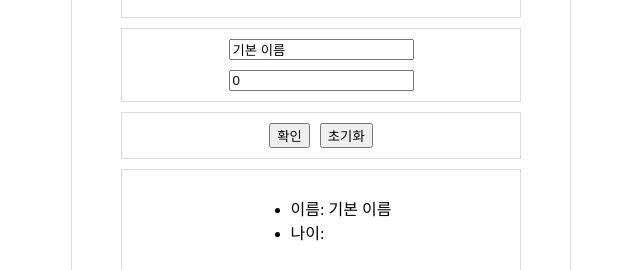
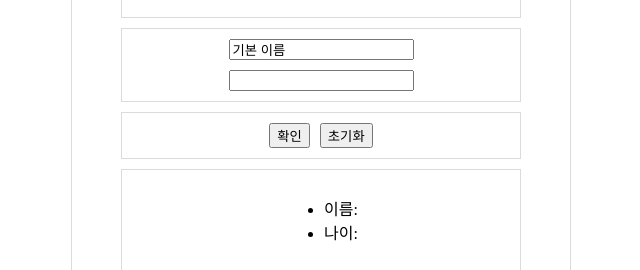
Before and after one commit to code1218/korit_9_gov_react, a React (Vite) app: page / in a window 1280 px wide. Shown: the part 134-404 px from the top of the page, without its empty margins (319-959 px from the left). Built offline with nearby package versions, Linux system fonts and the light colour scheme.

Commit message:
input useState

```diff
--- a/src/ch02/App02.jsx
+++ b/src/ch02/App02.jsx
@@ -2,7 +2,10 @@ import { useState } from "react";
 import "./style.css";
 
 function App02() {
-    const [ name, setName ] = useState("기본 이름");
+    const [ name, setName ] = useState("기본 이름");     // input의 value 값이 변하면
+    const [ name2, setName2 ] = useState("");           // 확인 버튼이 눌러지면
+    const [ age, setAge ] = useState("");
+    const [ age2, setAge2 ] = useState("");
 
     const data = {
         title: "리액트 기초 시작",
@@ -11,8 +14,27 @@ function App02() {
     }
 
     const handleNameInputOnChange = (event) => {
-        console.log(event.target.value);
         setName(event.target.value);
+    }
+
+    const handleAgeInputOnChange = (event) => {
+        setAge(event.target.value);
+    }
+
+    //handleOkOnClick
+
+    const handleOkOnClick = () => {
+        setName2(name);
+        setAge2(age);
+        setName("");
+        setAge("");
+    }
+
+    const handleResetOnClick = () => {
+        setName2("");
+        setAge2("");
+        setName("");
+        setAge("");
     }
 
     return <div className="main-box">
@@ -21,16 +43,16 @@ function App02() {
         </div>
         <div className="input-box">
             <input type="text" value={name} onChange={handleNameInputOnChange} />
-            <input type="text" value={data.age} />
+            <input type="text" value={age} onChange={handleAgeInputOnChange} />
         </div>
         <div className="button-box">
-            <button>확인</button>
-            <button>초기화</button>
+            <button onClick={handleOkOnClick}>확인</button>
+            <button onClick={handleResetOnClick}>초기화</button>
         </div>
         <div className="display-box">
             <ul>
-                <li>이름: {name}</li>
-                <li>나이: </li>
+                <li>이름: {name2}</li>
+                <li>나이: {age2}</li>
             </ul>
         </div>
     </div>
```
